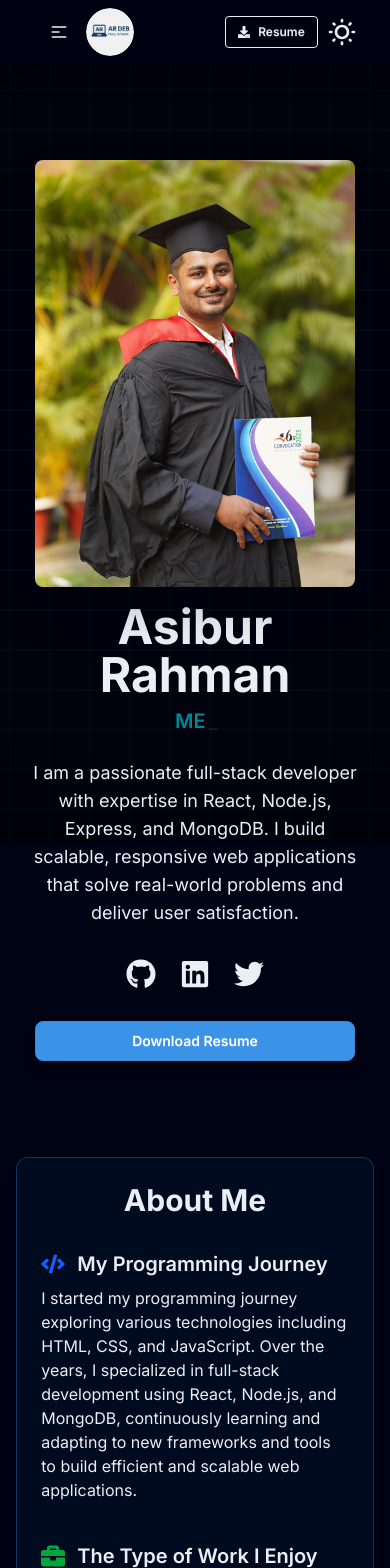
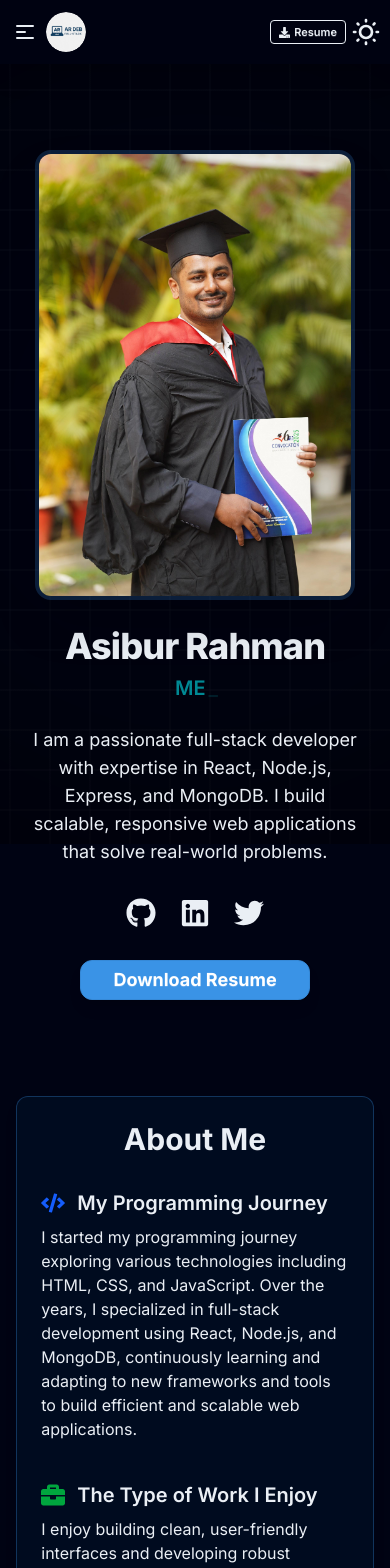
Before and after one commit to asiburrahman/portfolio_react, a Next.js app: page / in a window 390 px wide. Shown: the top 1568 px of the page. Built offline with nearby package versions, Linux system fonts and the light colour scheme.

Commit message:
Fix navbar responsive issue, update theme colors, and optimize motion effects

```diff
--- a/src/app/globals.css
+++ b/src/app/globals.css
@@ -24,6 +24,12 @@
 }
 
 [data-theme="lemonade"] {
+  --color-primary: oklch(65% 0.25 145);
+  /* A vibrant green */
+  --color-accent: oklch(75% 0.2 145);
+  /* A lighter green for accents */
+  --color-footer-bg: oklch(95% 0.05 145);
+  /* Very light green background for footer */
   --grid-border: rgba(0, 0, 0, 0.05);
   --grid-hover: rgba(0, 0, 0, 0.03);
 }
--- a/src/components/About.jsx
+++ b/src/components/About.jsx
@@ -4,13 +4,14 @@ import { FaCode, FaBriefcase, FaPalette, FaSmile } from "react-icons/fa";
 import Image from "next/image";
 
 const sectionVariants = {
-    hidden: { opacity: 0, y: 30 },
+    hidden: { opacity: 0, y: 20 },
     visible: (i) => ({
         opacity: 1,
         y: 0,
         transition: {
-            duration: 2,
-            delay: i * 0.3,
+            duration: 0.8,
+            delay: i * 0.15,
+            ease: "easeOut"
         },
     }),
 };
@@ -19,9 +20,10 @@ const About = () => {
     return (
         <motion.div
             id="about"
-            initial={{ opacity: 0, y: 50 }}
+            initial={{ opacity: 0, y: 30 }}
             whileInView={{ opacity: 1, y: 0 }}
-            transition={{ duration: 2 }}
+            viewport={{ once: true }}
+            transition={{ duration: 0.8 }}
             className="w-11/12 lg:w-10/12 mx-auto my-20 relative overflow-hidden bg-base-200 border border-primary/30 rounded-xl p-6 sm:p-10 shadow-lg hover:shadow-primary/10 transition-shadow duration-300"
         >
             <h2 className="text-3xl font-bold mb-8 text-center">About Me</h2>
--- a/src/components/Hero.jsx
+++ b/src/components/Hero.jsx
@@ -6,58 +6,89 @@ import TypewriterText from './TypeWriterText';
 import Image from 'next/image';
 
 const Hero = () => {
+    const containerVariants = {
+        hidden: { opacity: 0 },
+        visible: {
+            opacity: 1,
+            transition: {
+                staggerChildren: 0.15,
+                duration: 0.5,
+                ease: "easeOut",
+            },
+        },
+    };
+
+    const itemVariants = {
+        hidden: { opacity: 0, y: 15 },
+        visible: {
+            opacity: 1,
+            y: 0,
+            transition: { duration: 0.5, ease: "easeOut" }
+        },
+    };
+
     return (
         <div id="hero" className="hero min-h-screen pt-20">
             <motion.div
                 className="hero-content flex-col lg:flex-row-reverse lg:gap-20 w-11/12 lg:w-10/12 mx-auto px-4"
-                initial={{ opacity: 0, y: 50 }}
-                whileInView={{ opacity: 1, y: 0 }}
+                variants={containerVariants}
+                initial="hidden"
+                whileInView="visible"
                 viewport={{ once: true, amount: 0.1 }}
-                transition={{ duration: 1.5, ease: "easeOut" }}
             >
-                {/* Image with animation */}
+                {/* Image Section */}
                 <motion.div
-                    initial={{ scale: 0.9, opacity: 0 }}
-                    whileInView={{ scale: 1, opacity: 1 }}
-                    viewport={{ once: false, amount: 0.5 }}
-                    transition={{ duration: 1.5, delay: 0.3, ease: "easeOut" }}
-                    className="relative w-full max-w-xs lg:max-w-sm h-auto aspect-[3/4] flex items-center justify-center"
+                    variants={itemVariants}
+                    className="w-full max-w-xs lg:max-w-sm flex justify-center"
+                >
+                    <motion.div
+                        className="relative w-80 h-[450px] md:w-96 md:h-[500px]"
+                        animate={{ y: [0, -15, 0] }}
+                        transition={{
+                            duration: 4,
+                            repeat: Infinity,
+                            ease: "easeInOut"
+                        }}
                     >
                         <Image
                             src="/Asibur.jpg"
                             alt="Asibur Rahman"
-                        className="rounded-lg shadow-2xl object-cover"
+                            className="rounded-2xl shadow-2xl object-cover border-4 border-primary/20"
                             fill
-                        sizes="(max-width: 768px) 100vw, (max-width: 1200px) 50vw, 33vw"
+                            sizes="(max-width: 768px) 320px, 400px"
                             priority
                         />
                     </motion.div>
+                </motion.div>
 
-                {/* Text and icons */}
+                {/* Text Content */}
                 <motion.div
-                    initial={{ x: -50, opacity: 0 }}
-                    whileInView={{ x: 0, opacity: 1 }}
-                    viewport={{ once: true, amount: 0.5 }}
-                    transition={{ duration: 1.5, delay: 0.5, ease: "easeOut" }}
-                    className="text-center lg:text-left"
+                    className="text-center lg:text-left flex-1"
+                    variants={itemVariants}
                 >
-                    <h1 className="text-5xl font-bold">Asibur Rahman</h1>
-                    <TypewriterText></TypewriterText>
-                    <p className="py-4 max-w-md mx-auto lg:mx-0 text-lg">
-                        I am a passionate full-stack developer with expertise in React, Node.js, Express, and MongoDB. I build scalable, responsive web applications that solve real-world problems and deliver user satisfaction.
-                    </p>
-                    <div className="flex justify-center lg:justify-start gap-6 text-3xl mt-4 ">
-                        <a href="https://github.com/asiburrahman" target="_blank" rel="noreferrer" aria-label="GitHub" className="hover:text-primary transition-colors"><FaGithub /></a>
-                        <a href="https://www.linkedin.com/in/asiburrahman/" target="_blank" rel="noreferrer" aria-label="LinkedIn" className="hover:text-primary transition-colors"><FaLinkedin /></a>
-                        <a href="https://x.com/asibur70" target="_blank" rel="noreferrer" aria-label="Twitter" className="hover:text-primary transition-colors"><FaTwitter /></a>
-                    </div>
+                    <motion.h1 variants={itemVariants} className="text-4xl md:text-5xl lg:text-6xl font-extrabold tracking-tight">
+                        Asibur Rahman
+                    </motion.h1>
+                    <motion.div variants={itemVariants}>
+                        <TypewriterText />
+                    </motion.div>
+                    <motion.p variants={itemVariants} className="py-4 max-w-md mx-auto lg:mx-0 text-lg opacity-90">
+                        I am a passionate full-stack developer with expertise in React, Node.js, Express, and MongoDB. I build scalable, responsive web applications that solve real-world problems.
+                    </motion.p>
+                    <motion.div variants={itemVariants} className="flex justify-center lg:justify-start gap-6 text-3xl mt-4">
+                        <a href="https://github.com/asiburrahman" target="_blank" rel="noreferrer" aria-label="GitHub" className="hover:text-primary transition-all hover:scale-110 active:scale-90"><FaGithub /></a>
+                        <a href="https://www.linkedin.com/in/asiburrahman/" target="_blank" rel="noreferrer" aria-label="LinkedIn" className="hover:text-primary transition-all hover:scale-110 active:scale-90"><FaLinkedin /></a>
+                        <a href="https://x.com/asibur70" target="_blank" rel="noreferrer" aria-label="Twitter" className="hover:text-primary transition-all hover:scale-110 active:scale-90"><FaTwitter /></a>
+                    </motion.div>
+                    <motion.div variants={itemVariants}>
                         <a
                             href="/asibur_rahman.pdf"
                             download
-                        className="btn btn-primary mt-8 w-full max-w-xs mx-auto lg:mx-0 text-center px-6 py-3 rounded-lg shadow-lg hover:shadow-xl transition-shadow duration-300"
+                            className="btn btn-primary mt-8 px-8 py-3 rounded-xl shadow-lg hover:shadow-primary/30 transition-all hover:scale-105 active:scale-95 text-lg font-bold"
                         >
                             Download Resume
                         </a>
+                    </motion.div>
                 </motion.div>
             </motion.div>
         </div>
--- a/src/components/Navbar.jsx
+++ b/src/components/Navbar.jsx
@@ -48,11 +48,11 @@ const Navbar = () => (
         transition={{ duration: 1, ease: "easeOut" }}
         className="sticky top-0 z-50 shadow-xl font-bold bg-base-100/80 backdrop-blur-md"
     >
-        <div className="navbar w-11/12 lg:w-10/12 mx-auto px-4">
-            <div className="navbar-start">
+        <div className="navbar w-full lg:w-10/12 mx-auto px-2 md:px-4 flex justify-between items-center">
+            <div className="navbar-start flex-1 flex items-center">
                 <div className="dropdown">
-                    <div tabIndex={0} role="button" className="btn btn-ghost lg:hidden">
-                        <svg xmlns="http://www.w3.org/2000/svg" className="h-5 w-5" fill="none" viewBox="0 0 24 24" stroke="currentColor">
+                    <div tabIndex={0} role="button" className="btn btn-ghost lg:hidden p-1 min-h-0 h-auto">
+                        <svg xmlns="http://www.w3.org/2000/svg" className="h-6 w-6" fill="none" viewBox="0 0 24 24" stroke="currentColor">
                             <path strokeLinecap="round" strokeLinejoin="round" strokeWidth="2" d="M4 6h16M4 12h8m-8 6h16" />
                         </svg>
                     </div>
@@ -63,20 +63,20 @@ const Navbar = () => (
                         {link}
                     </ul>
                 </div>
-                <div className="flex items-center justify-center gap-2">
-                    <button onClick={() => scrollToSection("hero")} className="text-sm font-bold md:text-2xl lg:text-3xl avatar">
-                        <div className="w-12 h-12 rounded-full relative">
-                            <Image src="/logo.jpg" alt="Logo" fill className="rounded-full object-cover" sizes="48px" />
-                        </div>
-                    </button>
-                </div>
+                <button onClick={() => scrollToSection("hero")} className="avatar ml-1">
+                    <div className="w-10 h-10 md:w-12 md:h-12 rounded-full relative">
+                        <Image src="/logo.jpg" alt="Logo" fill className="rounded-full object-cover" sizes="(max-width: 768px) 40px, 48px" />
+                    </div>
+                </button>
             </div>
+
             <div className="navbar-center hidden lg:flex">
                 <ul className="menu menu-horizontal px-1">{link}</ul>
             </div>
-            <div className="navbar-end flex gap-2">
-                <a href="/asibur_rahman.pdf" download className="btn btn-outline btn-sm flex items-center gap-2">
-                    <FaDownload /> Resume
+
+            <div className="navbar-end flex-1 flex justify-end items-center gap-1 md:gap-2">
+                <a href="/asibur_rahman.pdf" download className="btn btn-outline btn-xs md:btn-sm flex items-center gap-1">
+                    <FaDownload /> <span>Resume</span>
                 </a>
                 <Theme />
             </div>
--- a/src/components/Projects.jsx
+++ b/src/components/Projects.jsx
@@ -129,9 +129,10 @@ const Projects = () => {
         <motion.div
             id="project"
             className="w-11/12 lg:w-10/12 mx-auto my-20"
-            initial={{ opacity: 0, y: 50 }}
+            initial={{ opacity: 0, y: 30 }}
             whileInView={{ opacity: 1, y: 0 }}
-            transition={{ duration: 0.7 }}
+            viewport={{ once: true }}
+            transition={{ duration: 0.8, ease: "easeOut" }}
         >
             <h2 className="text-3xl font-bold mb-12 text-center">My Projects</h2>
             <div className="grid grid-cols-1 gap-12">
```
Also changed, not shown: src/components/Contact.jsx (+22 -12 lines), src/components/Education.jsx (+6 -5 lines), src/components/Footer.jsx (+4 -4 lines). Lines whose indentation alone changed are shown as unchanged.
